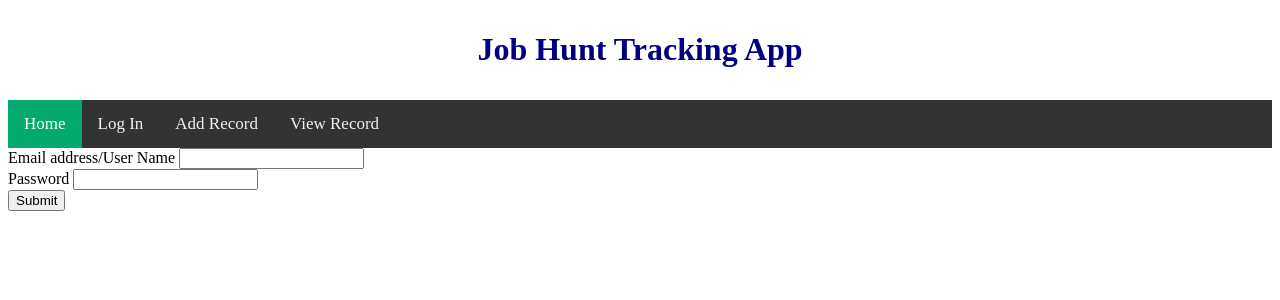
After one commit to zhongyu0221/djangoProject_JobTrack, a Django app: page /members/login_user/ in a window 1280 px wide. The commit adds this page. Shown: the top 300 px of the page. Run offline with Django 4.2, Linux system fonts and the light colour scheme.

Commit message:
Add Login

```diff
--- a/djangoProject/settings.py
+++ b/djangoProject/settings.py
@@ -41,6 +41,7 @@ INSTALLED_APPS = [
     'django.contrib.messages',
     'django.contrib.staticfiles',
     'TrackJob',
+    'members'
 ]
 
 MIDDLEWARE = [
--- a/djangoProject/urls.py
+++ b/djangoProject/urls.py
@@ -16,13 +16,18 @@ Including another URLconf
 from django.contrib import admin
 from django.urls import path
 from django.contrib import admin
-from django.urls import path
+from django.urls import path,include
 
 from TrackJob.views import home_view,register_view,login_view,showrecord_view,job_detail_view,job_add_view
 
 
 
 urlpatterns = [
+    path('members/',include('members.urls')),
+    path('members/',include('django.contrib.auth.urls')),
+
+
+
     path('admin/', admin.site.urls),
     path('',home_view, name = 'home'),
     path('login/',login_view),
--- /dev/null
+++ b/members/templates/authentication/login.html
@@ -0,0 +1,49 @@
+{% extends 'basepage.html' %}
+
+{%  block content %}
+
+<head>
+    <meta charset="UTF-8">
+    <title> Log In </title>
+</head>
+
+    <form action ="" method=POST>
+    {%  csrf_token %}
+
+
+  <div class="mb-3">
+    <label for="exampleInputEmail1" class="form-label">Email address/User Name</label>
+    <input type="text" class="form-control" name = "username" aria-describedby="emailHelp">
+
+
+  </div>
+  <div class="mb-3">
+    <label for="exampleInputPassword1" class="form-label">Password</label>
+    <input type="password" class="form-control" name = "password">
+  </div>
+  <button type="submit" class="btn btn-primary">Submit</button>
+
+
+
+
+
+
+
+
+
+
+
+
+
+
+
+    </form>
+
+
+
+<body>
+
+
+</body>
+
+{% endblock %}
--- /dev/null
+++ b/members/urls.py
@@ -0,0 +1,6 @@
+from django.urls import path
+from . import views
+
+urlpatterns = [
+    path('login_user/',views.login_user,name = 'login'),
+]
--- /dev/null
+++ b/members/views.py
@@ -0,0 +1,20 @@
+from django.shortcuts import render,redirect
+from django.contrib.auth import authenticate,login,logout
+from django.contrib import messages
+
+def login_user(request, *args, **kwargs):
+
+    if request.method =='POST':
+        username = request.POST['username'] # get from html name
+        password = request.POST['password']
+        user = authenticate(request, username=username, password=password)
+        if user is not None:
+            login(request, user)
+            return redirect('home')
+            # Redirect to a success page.
+        else:
+            messages.success(request,('unsuccess login, please try again!!'))
+            return redirect('/members/login_user/')
+
+    else:
+            return render(request, "authentication/login.html", {})
--- a/templates/basepage.html
+++ b/templates/basepage.html
@@ -1,6 +1,5 @@
 <!DOCTYPE html>
 <html lang="en">
-
 
 
 <head>
@@ -13,6 +12,17 @@
  <h1>Job Hunt Tracking App</h1>
 
  {% include 'navbar.html'%}
+
+ {% if messages %}
+     {%  for message in messages %}
+             {{ message }}
+         </div>
+
+
+     {%  endfor %}
+{%  endif %}
+
+
 
 
 
--- a/templates/homepage.html
+++ b/templates/homepage.html
@@ -9,7 +9,7 @@
 
     <h2>Welcome come to your Job Hunting Tracker, {{ request.user }}!</h2>
 
-
+jiajiajia  this is the home page!!!!!!!!!!!!!!!!!!
 
 
 <body>
--- a/templates/loginpage.html
+++ b/templates/loginpage.html
@@ -10,7 +10,7 @@
 <body>
 
 <p>
-{{ sumamry }}, {{ contact }}
+
 </p>
 
 <ul>
--- a/templates/navbar.html
+++ b/templates/navbar.html
@@ -1,6 +1,7 @@
 <nav>
 <div class="topnav">
   <a class="active" href="/">Home</a>
+    <a href="/members/login_user/">Log In</a>
   <a href="/jobadd/">Add Record</a>
   <a href="/showrecord/">View Record</a>
 
```
Also changed, not shown: db.sqlite3, members/__init__.py (added).
